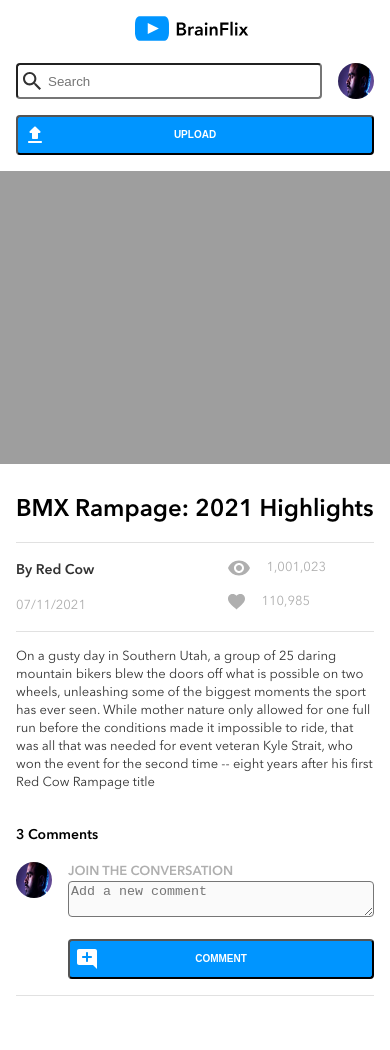
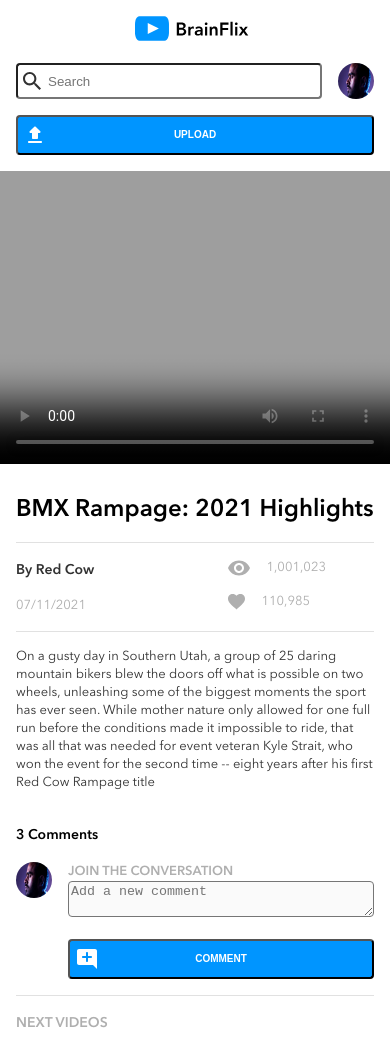
Before and after one commit to MalikP1/malik-pinkerton-brainflix, a React (Create React App) app: page / in a window 390 px wide. Before the commit the page ends 996 px from the top, so only its background shows below. Built offline with nearby package versions, Linux system fonts and the light colour scheme.

Commit message:
create next video component and add json content with styling, start media query positioning and start map and on click functions.

```diff
--- a/src/App.js
+++ b/src/App.js
@@ -7,11 +7,21 @@ import videoSideBar from "./data/sidebar-videos.json";
 import { useState } from "react";
 function App() {
   const [selectedVideo, setSelectedVideo] = useState(videoFullDetails[0]);
+  const [videoList, setVideoList] = useState(videoSideBar[1]);
+
+  const handleVideoClick = (video) => {
+    setSelectedVideo(video);
+  };
+
   return (
     <>
       <Header />
       <Video selectedVideo={selectedVideo} />
-      <Main selectedVideo={selectedVideo} />
+      <Main
+        selectedVideo={selectedVideo}
+        videoList={videoList}
+        handleVideoClick={handleVideoClick}
+      />
     </>
   );
 }
--- a/src/components/Comments/Comments.js
+++ b/src/components/Comments/Comments.js
@@ -11,7 +11,9 @@ function Comments({ comments }) {
               <div className="comment__body">
                 <div className="comment__title">
                   <p className="comment__name">{comment.name}</p>
-                <p className="comment__date">{comment.timestamp}</p>
+                  <p className="comment__date">
+                    {new Date(comment.timestamp).toLocaleDateString("es-pa")}
+                  </p>
                 </div>
                 <p className="comment__text">{comment.comment}</p>
               </div>
--- a/src/components/Main/Main.js
+++ b/src/components/Main/Main.js
@@ -4,18 +4,22 @@ import PostDetails from "../PostDetails/PostDetails";
 import Bio from "../Bio/Bio";
 import Conversation from "../Conversation/Conversation";
 import Comments from "../Comments/Comments";
+import NextVideo from "../NextVideo/NextVideo";
 
-function Main({ selectedVideo }) {
+function Main({ selectedVideo, videoList, handleVideoClick }) {
   return (
-    <section className="main">
-      <article className="main__header">
+    <main className="main">
+      <section className="main__body">
         <Title text={selectedVideo.title} />
         <PostDetails details={selectedVideo} />
-      </article>
-      <Bio bio={selectedVideo.description} />
-      <Conversation convo={selectedVideo} />
-      <Comments comments={selectedVideo.comments} />
-    </section>
+        <Bio bio={selectedVideo.description} />
+        <Conversation convo={selectedVideo} />
+        <Comments comments={selectedVideo.comments} />
+      </section>
+      <aside className="main__aside">
+        <NextVideo videos={videoList} handleVideoClick={handleVideoClick} />
+      </aside>
+    </main>
   );
 }
 
--- a/src/components/Main/Main.scss
+++ b/src/components/Main/Main.scss
@@ -3,10 +3,20 @@
 @use "../../styles/partials/colours" as *;
 
 .main {
-    @include container-margin;
-    &__header {
-        @include tablet {
-            border-bottom: 1px solid $Mercury;
-        }
+  @include container-margin;
+  &__body {
+    @include desktop {
+      width: 65%;
     }
+  }
+  @include desktop {
+    display: flex;
+  }
+  &__aside {
+    height: 100%;
+    @include desktop {
+      border-left: 1px solid $Mercury;
+      padding-left: 1.5rem;
+    }
+  }
 }
--- /dev/null
+++ b/src/components/NextVideo/NextVideo.js
@@ -0,0 +1,29 @@
+import "./NextVideo.scss";
+
+function NextVideo({ videos, handleVideoClick }) {
+  return (
+    <article className="next-video">
+      <p className="next-video__title">NEXT VIDEOS</p>
+      {/* {videos.map((video) => {
+        return (
+            <div className="next-video-container"
+            key={video.id}
+            onClick={() => {
+                handleVideoClick(video);
+            }}
+            >
+            <div className="next-video__image-container">
+              <img className="next-video__image" src={video.image}></img>
+            </div>
+            <div className="next-video__text">
+              <p className="next-video__text-title">{video.title}</p>
+              <p className="next-video__text-author">{video.channel}</p>
+            </div>
+          </div>
+            );
+        })} */}
+    </article>
+  );
+}
+
+export default NextVideo;
--- /dev/null
+++ b/src/components/NextVideo/NextVideo.scss
@@ -0,0 +1,40 @@
+@use "../../styles/partials/typography" as *;
+@use "../../styles/partials/colours" as *;
+@use "../../styles/partials/mixins" as *;
+
+.next-video {
+  display: flex;
+  flex-direction: column;
+  &__title {
+    color: $Silver;
+    margin: 0;
+    @include padding-top-and-bottom;
+    @include subheader;
+  }
+  &-container {
+    @include padding-bottom;
+  }
+  &__image-container {
+    // width: 40%;
+  }
+  &__image {
+    width: 7rem;
+    height: 5rem;
+    border-radius: 4px;
+  }
+  &-container {
+    display: flex;
+  }
+  &__text {
+    display: flex;
+    flex-direction: column;
+    @include padding-left;
+    &-title {
+      @include subheader;
+    }
+    &-author {
+      @include body;
+      padding-top: 0.5rem;
+    }
+  }
+}
--- a/src/components/Video/Video.js
+++ b/src/components/Video/Video.js
@@ -1,7 +1,11 @@
 import "./Video.scss";
 
 function Video({ selectedVideo }) {
-  return <video className="video" poster={selectedVideo.image}></video>;
+  return (
+    <video className="video" controls poster={selectedVideo.image}>
+      {/* <source src={selectedVideo.video} type="video/webm" /> */}
+    </video>
+  );
 }
 
 export default Video;
--- a/src/components/Video/Video.scss
+++ b/src/components/Video/Video.scss
@@ -1,5 +1,17 @@
 @use "../../styles/partials/colours" as *;
+@use "../../styles/partials/breakpoints" as *;
+@use "../../styles/partials/mixins" as *;
 
 .video {
   width: 100%;
+  height: auto;
+  background-color: $BrainFlix-DarkBlack;
+  aspect-ratio: 16/9 auto;
+  @include tablet {
+    // @include container-margin;
+    padding: 0 3%;
+  }
+  @include desktop {
+    padding: 0 15%;
+  }
 }
--- a/src/styles/partials/_mixins.scss
+++ b/src/styles/partials/_mixins.scss
@@ -10,8 +10,8 @@
     margin-right: 2.25rem;
   }
   @include desktop {
-        margin-left: auto;
-        margin-right: auto;
+    margin-left: 5rem;
+    margin-right: 5rem;
   }
 }
 
--- a/src/styles/partials/_resets.scss
+++ b/src/styles/partials/_resets.scss
@@ -3,6 +3,7 @@
 *::before,
 *::after {
   box-sizing: border-box;
+  margin: 0;
 }
 body {
   margin: 0;
```
Lines whose indentation alone changed are shown as unchanged.
